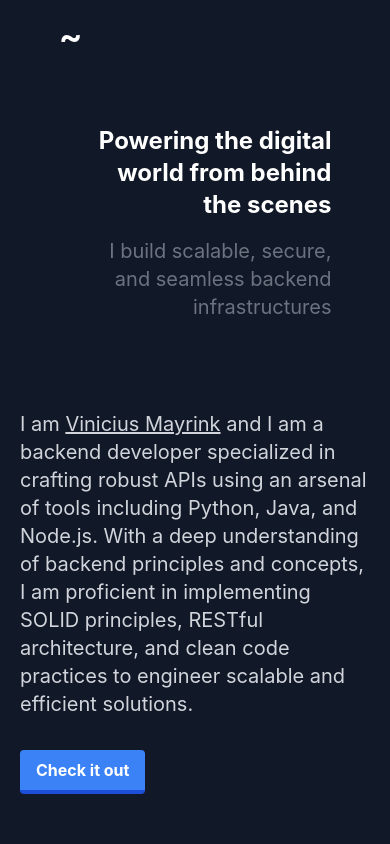
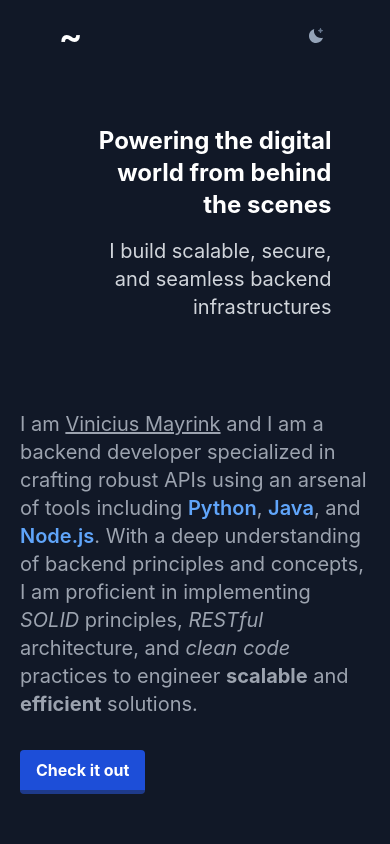
Before and after one commit to vncsmyrnk/portfolio, a React (Create React App) app in the folder app/: page / in a window 390 px wide. Shown: the top 844 px of the page. Built offline with nearby package versions, Linux system fonts and the light colour scheme.

Commit message:
Adding toggle dark mode switch button. Tailwind is awesome btw

```diff
--- a/app/src/App.js
+++ b/app/src/App.js
@@ -40,24 +40,27 @@ public ResponseEntity<List<Calculation>> calculateDay(@Valid @RequestBody Reques
               <div class="hidden w-full md:block md:w-auto" id="navbar-default">
                 <ul class="font-medium flex flex-col p-4 md:p-0 mt-4 border border-gray-100 rounded-lg md:flex-row md:space-x-8 rtl:space-x-reverse md:mt-0 md:border-0">
                   <li>
-                    <a href="#home" class="block py-2 px-3 text-gray-700 dark:text-gray-200 rounded hover:bg-gray-100 md:hover:bg-transparent md:border-0 md:hover:text-white md:p-0 md:dark:hover:text-white dark:hover:bg-gray-700 dark:hover:text-white md:dark:hover:bg-transparent" aria-current="page">Home</a>
+                    <a href="#home" class="block py-2 px-3 text-gray-700 dark:text-gray-200 rounded hover:bg-gray-100 md:hover:bg-transparent md:border-0 md:hover:text-gray-900 md:p-0 md:dark:hover:text-white dark:hover:bg-gray-700 dark:hover:text-white md:dark:hover:bg-transparent transition duration-500 hover:scale-110" aria-current="page">Home</a>
                   </li>
                   <li>
-                    <a href="#projects" class="block py-2 px-3 text-gray-700 dark:text-gray-200 rounded hover:bg-gray-100 md:hover:bg-transparent md:border-0 md:hover:text-white md:p-0 md:dark:hover:text-white dark:hover:bg-gray-700 dark:hover:text-white md:dark:hover:bg-transparent">Projects</a>
+                    <a href="#projects" class="block py-2 px-3 text-gray-700 dark:text-gray-200 rounded hover:bg-gray-100 md:hover:bg-transparent md:border-0 md:hover:text-gray-900 md:p-0 md:dark:hover:text-white dark:hover:bg-gray-700 dark:hover:text-white md:dark:hover:bg-transparent transition duration-500 hover:scale-110">Projects</a>
                   </li>
                   <li>
-                    <a href="#ai-projects" class="block py-2 px-3 text-gray-700 dark:text-gray-200 rounded hover:bg-gray-100 md:hover:bg-transparent md:border-0 md:hover:text-white md:p-0 md:dark:hover:text-white dark:hover:bg-gray-700 dark:hover:text-white md:dark:hover:bg-transparent">AI Projects</a>
+                    <a href="#ai-projects" class="block py-2 px-3 text-gray-700 dark:text-gray-200 rounded hover:bg-gray-100 md:hover:bg-transparent md:border-0 md:hover:text-gray-900 md:p-0 md:dark:hover:text-white dark:hover:bg-gray-700 dark:hover:text-white md:dark:hover:bg-transparent transition duration-500 hover:scale-110">AI Projects</a>
                   </li>
                   <li>
-                    <a href="#about-me" class="block py-2 px-3 text-gray-700 dark:text-gray-200 rounded hover:bg-gray-100 md:hover:bg-transparent md:border-0 md:hover:text-white md:p-0 md:dark:hover:text-white dark:hover:bg-gray-700 dark:hover:text-white md:dark:hover:bg-transparent">About me</a>
+                    <a href="#about-me" class="block py-2 px-3 text-gray-700 dark:text-gray-200 rounded hover:bg-gray-100 md:hover:bg-transparent md:border-0 md:hover:text-gray-900 md:p-0 md:dark:hover:text-white dark:hover:bg-gray-700 dark:hover:text-white md:dark:hover:bg-transparent transition duration-500 hover:scale-110">About me</a>
                   </li>
                   <li>
-                    <a href="#contact" class="block py-2 px-3 text-gray-700 dark:text-gray-200 rounded hover:bg-gray-100 md:hover:bg-transparent md:border-0 md:hover:text-white md:p-0 md:dark:hover:text-white dark:hover:bg-gray-700 dark:hover:text-white md:dark:hover:bg-transparent">Contact</a>
+                    <a href="#contact" class="block py-2 px-3 text-gray-700 dark:text-gray-200 rounded hover:bg-gray-100 md:hover:bg-transparent md:border-0 md:hover:text-gray-900 md:p-0 md:dark:hover:text-white dark:hover:bg-gray-700 dark:hover:text-white md:dark:hover:bg-transparent transition duration-500 hover:scale-110">Contact</a>
                   </li>
                   <li>
                     <DarkModeSwitch />
                   </li>
                 </ul>
+              </div>
+              <div className="sm:hidden">
+                <DarkModeSwitch />
               </div>
             </div>
           </nav>
@@ -65,15 +68,15 @@ public ResponseEntity<List<Calculation>> calculateDay(@Valid @RequestBody Reques
         <div className="content-section flex flex-col grow justify-center ml-8 pt-[100px] md:pt-0 mr-[15%] ml-[20%]">
           <div className="title-section text-right animate-[slideLeft_1s_ease-out]">
             <p className="main-sentence text-2xl md:text-7xl font-bold">Powering the digital world from behind the scenes</p>
-            <p className="description text-gray-800 dark:text-gray-500 text-xl md:text-4xl mt-4">I build scalable, secure, and seamless backend infrastructures</p>
+            <p className="description text-gray-800 dark:text-gray-300 text-xl md:text-4xl mt-4">I build scalable, secure, and seamless backend infrastructures</p>
           </div>
         </div>
         <div className="description-section mt-8 grow justify-center pr-5 md:pr-[20%] ml-5 md:ml-[15%] animate-[slideRight_1s_ease-out]">
-          <div className="description-text text-xl text-gray-800 dark:text-gray-300 pt-8 md:pt-0">
-            <p>I am <span className="underline">Vinicius Mayrink</span> and I am a backend developer specialized in crafting robust APIs using an arsenal of tools including Python, Java, and Node.js. With a deep understanding of backend principles and concepts, I am proficient in implementing SOLID principles, RESTful architecture, and clean code practices to engineer scalable and efficient solutions.</p>
+          <div className="description-text text-xl text-gray-800 dark:text-gray-400 pt-8 md:pt-0">
+            <p>I am <span className="underline">Vinicius Mayrink</span> and I am a backend developer specialized in crafting robust APIs using an arsenal of tools including <span className="text-blue-700 dark:text-blue-400 font-semibold">Python</span>, <span className="text-blue-700 dark:text-blue-400 font-semibold">Java</span>, and <span className="text-blue-700 dark:text-blue-400 font-semibold">Node.js</span>. With a deep understanding of backend principles and concepts, I am proficient in implementing <i>SOLID</i> principles, <i>RESTful</i> architecture, and <i>clean code</i> practices to engineer <strong>scalable</strong> and <strong>efficient</strong> solutions.</p>
           </div>
           <a href="#projects">
-            <button class="mt-8 bg-blue-500 hover:bg-blue-400 text-white font-bold py-2 px-4 border-b-4 border-blue-700 hover:border-blue-500 rounded">
+            <button class="mt-8 bg-blue-500 dark:bg-blue-700 hover:bg-blue-400 dark:hover:bg-blue-600 text-white font-bold py-2 px-4 border-b-4 border-blue-700 dark:border-blue-900 hover:border-blue-500 dark:hover:border-blue-700 rounded transition duration-500 hover:scale-110">
               Check it out
             </button>
           </a>
--- a/app/src/DarkModeSwitch.js
+++ b/app/src/DarkModeSwitch.js
@@ -1,16 +1,27 @@
 function DarkModeSwitch() {
+  const toggleToDarkMode = () => {
+    document.documentElement.classList.add('dark')
+  }
+
+  const toggleToLightMode = () => {
+    document.documentElement.classList.remove('dark')
+  }
+
   return (
     <div class="flex flex-col justify-center">
-      <input type="checkbox" name="light-switch" class="light-switch sr-only" />
       <label class="relative cursor-pointer p-2" for="light-switch">
+        <span onClick={toggleToDarkMode}>
           <svg class="dark:hidden" width="16" height="16" xmlns="http://www.w3.org/2000/svg">
             <path class="fill-slate-300" d="M7 0h2v2H7zM12.88 1.637l1.414 1.415-1.415 1.413-1.413-1.414zM14 7h2v2h-2zM12.95 14.433l-1.414-1.413 1.413-1.415 1.415 1.414zM7 14h2v2H7zM2.98 14.364l-1.413-1.415 1.414-1.414 1.414 1.415zM0 7h2v2H0zM3.05 1.706 4.463 3.12 3.05 4.535 1.636 3.12z" />
             <path class="fill-slate-400" d="M8 4C5.8 4 4 5.8 4 8s1.8 4 4 4 4-1.8 4-4-1.8-4-4-4Z" />
           </svg>
+        </span>
+        <span onClick={toggleToLightMode}>
           <svg class="hidden dark:block" width="16" height="16" xmlns="http://www.w3.org/2000/svg">
             <path class="fill-slate-400" d="M6.2 1C3.2 1.8 1 4.6 1 7.9 1 11.8 4.2 15 8.1 15c3.3 0 6-2.2 6.9-5.2C9.7 11.2 4.8 6.3 6.2 1Z" />
             <path class="fill-slate-500" d="M12.5 5a.625.625 0 0 1-.625-.625 1.252 1.252 0 0 0-1.25-1.25.625.625 0 1 1 0-1.25 1.252 1.252 0 0 0 1.25-1.25.625.625 0 1 1 1.25 0c.001.69.56 1.249 1.25 1.25a.625.625 0 1 1 0 1.25c-.69.001-1.249.56-1.25 1.25A.625.625 0 0 1 12.5 5Z" />
           </svg>
+        </span>
         <span class="sr-only">Switch to light / dark version</span>
       </label>
   </div>
--- a/app/src/Project.js
+++ b/app/src/Project.js
@@ -1,12 +1,12 @@
 import { Prism as SyntaxHighlighter } from 'react-syntax-highlighter';
-import { prism, dark } from 'react-syntax-highlighter/dist/esm/styles/prism';
+import { darcula } from 'react-syntax-highlighter/dist/esm/styles/prism';
 
 function Project(props) {
   return (
      <div class="p-6 bg-white dark:bg-slate-950 border border-gray-200 dark:border-gray-900 rounded-lg shadow">
        <h5 class="mb-2 text-2xl font-bold tracking-tight text-gray-900 dark:text-white">{props.name}</h5>
        <p className="text-gray-700 dark:text-gray-400">{props.description}</p>
-       <SyntaxHighlighter language={props.language} style={document.documentElement.classList.contains('dark') ? dark : prism }>
+       <SyntaxHighlighter language={props.language} style={darcula}>
          {props.codeString}
        </SyntaxHighlighter>
        <a href={props.linkUrl} class="inline-flex items-center px-3 py-2 text-sm font-medium text-center text-white bg-blue-700 rounded-lg hover:bg-blue-800 focus:ring-4 focus:outline-none focus:ring-blue-300 dark:bg-blue-600 dark:hover:bg-blue-700 dark:focus:ring-blue-800">
```
Lines whose indentation alone changed are shown as unchanged.
